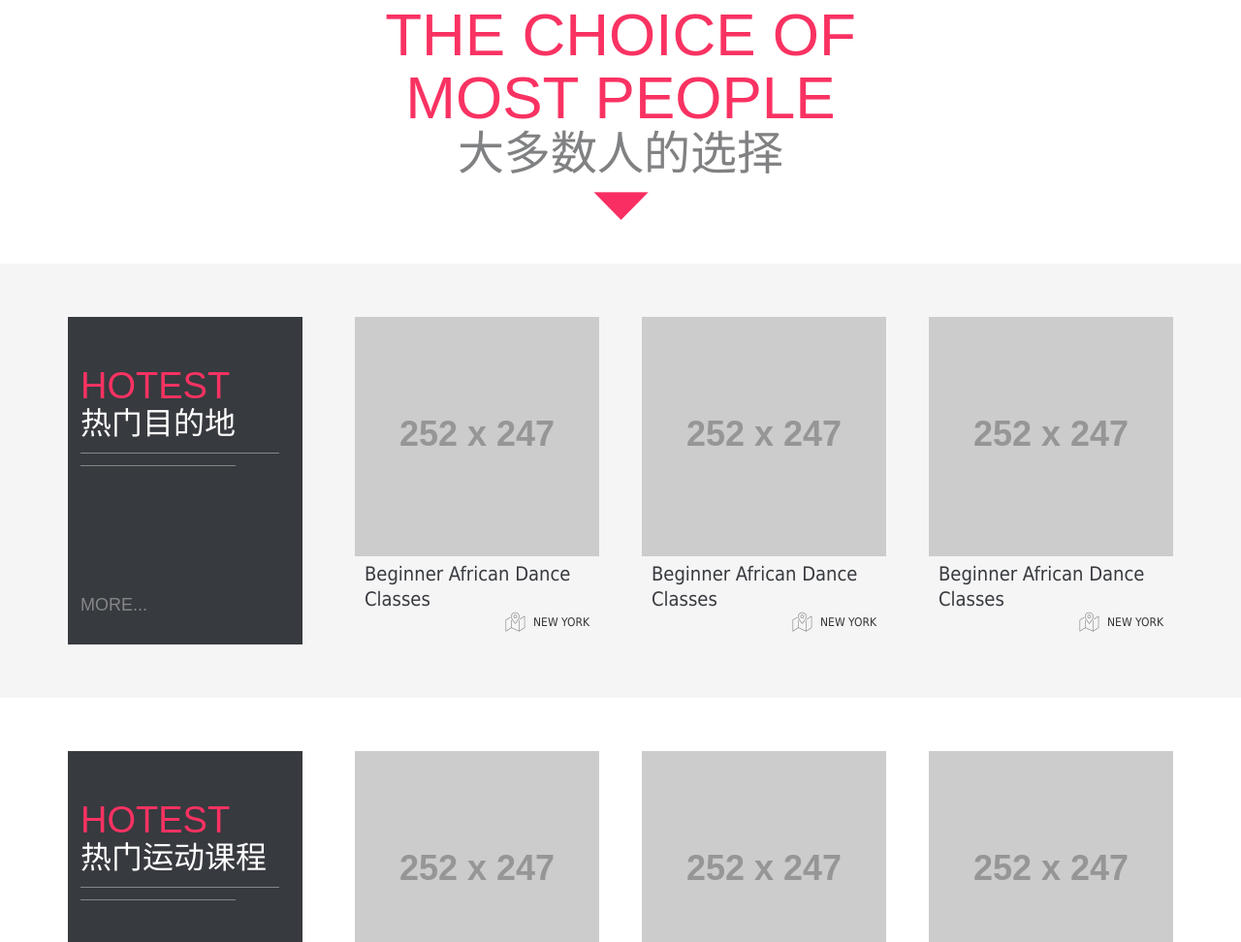
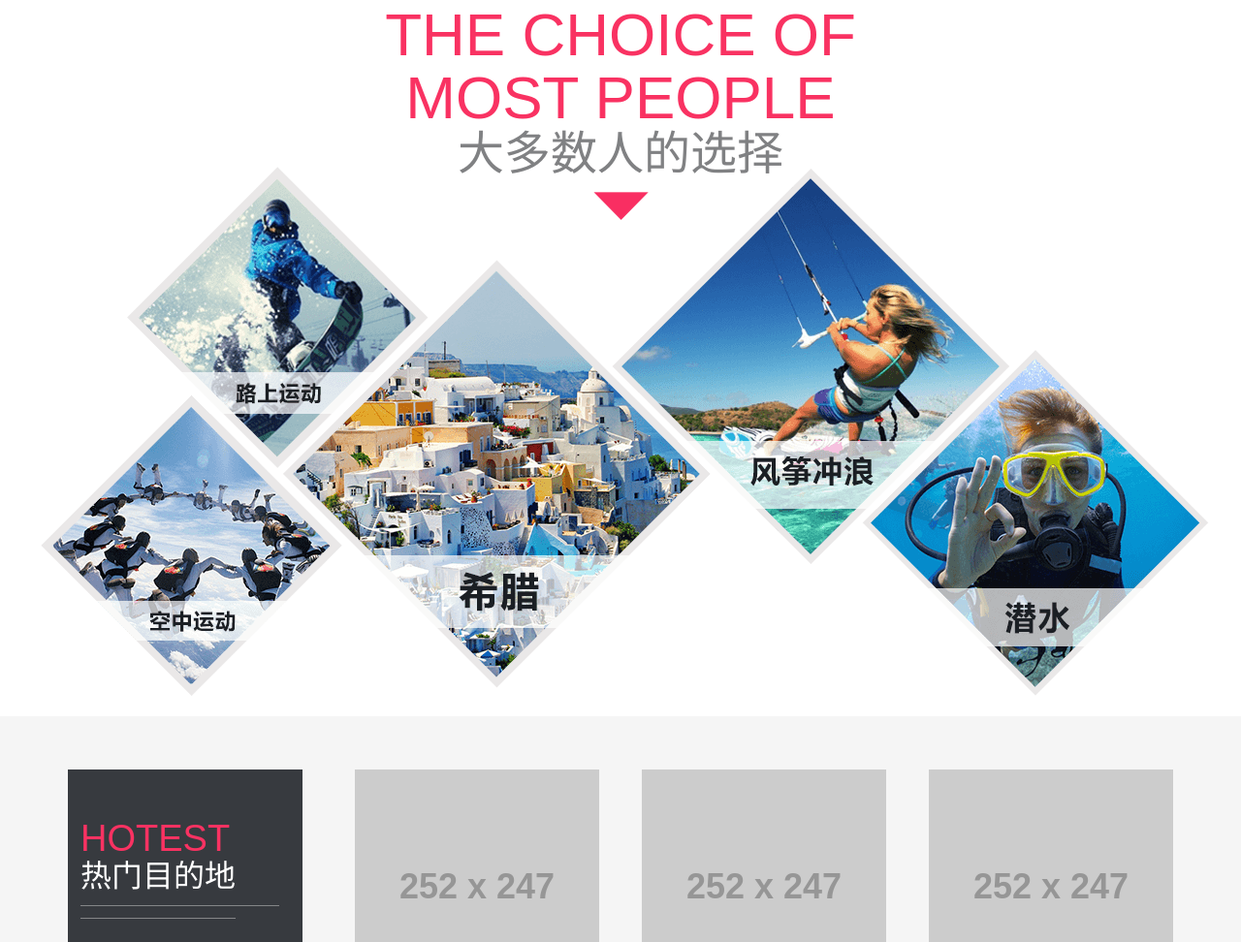
Before and after one commit to henryzp/testProject, a plain HTML site: page index.html in a window 1280 px wide. Shown: the part 1081-2053 px from the top of the page at 97% size. Drawn offline with Linux system fonts and the light colour scheme; placeholder pictures from the web are drawn by us.

Commit message:
首页修改提交

```diff
--- a/index.html
+++ b/index.html
@@ -84,6 +84,12 @@
                         <div class="a">THE CHOICE OF MOST PEOPLE</div>
                         <div class="b">大多数人的选择</div>
                         <div class="arrow"></div>
+                    </div>
+                </div>
+
+                <div class="hotAddress-wrap">
+                    <div class="layout">
+                        <img src="images/index-hot-address.png" alt=""/>
                     </div>
                 </div>
             </div>
--- a/less/index.less
+++ b/less/index.less
@@ -80,6 +80,16 @@
       height: 29px;
       margin: 15px auto;
       background: url(../images/jiantou.png) no-repeat 0 0;
+    }
+  }
+
+  .hotAddress-wrap{
+    margin-top: -100px;
+    text-align: center;
+    padding-bottom: 20px;
+
+    img{
+      vertical-align: top;
     }
   }
 
```
Also changed, not shown: css/index.css, images/index-hot-address.png (added).
